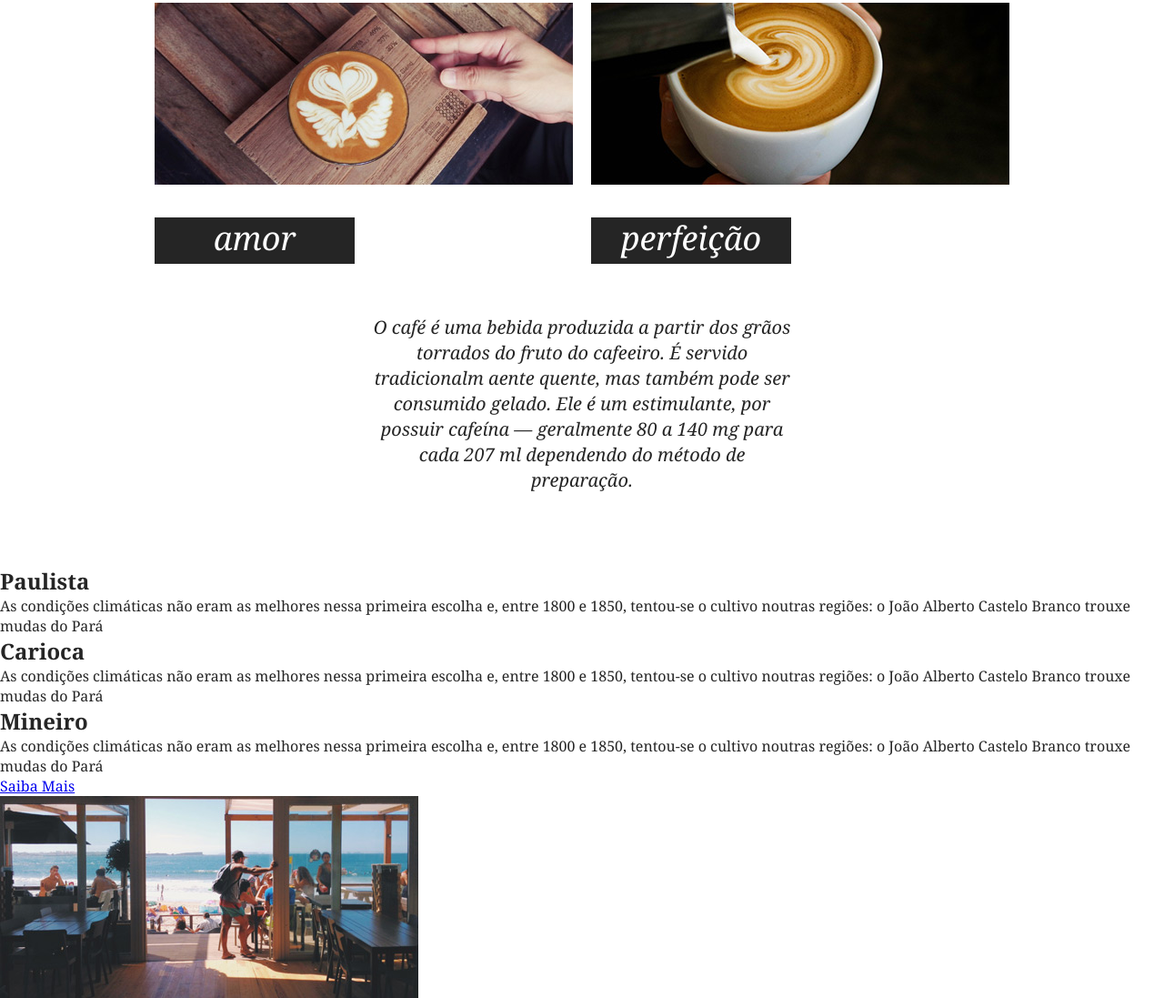
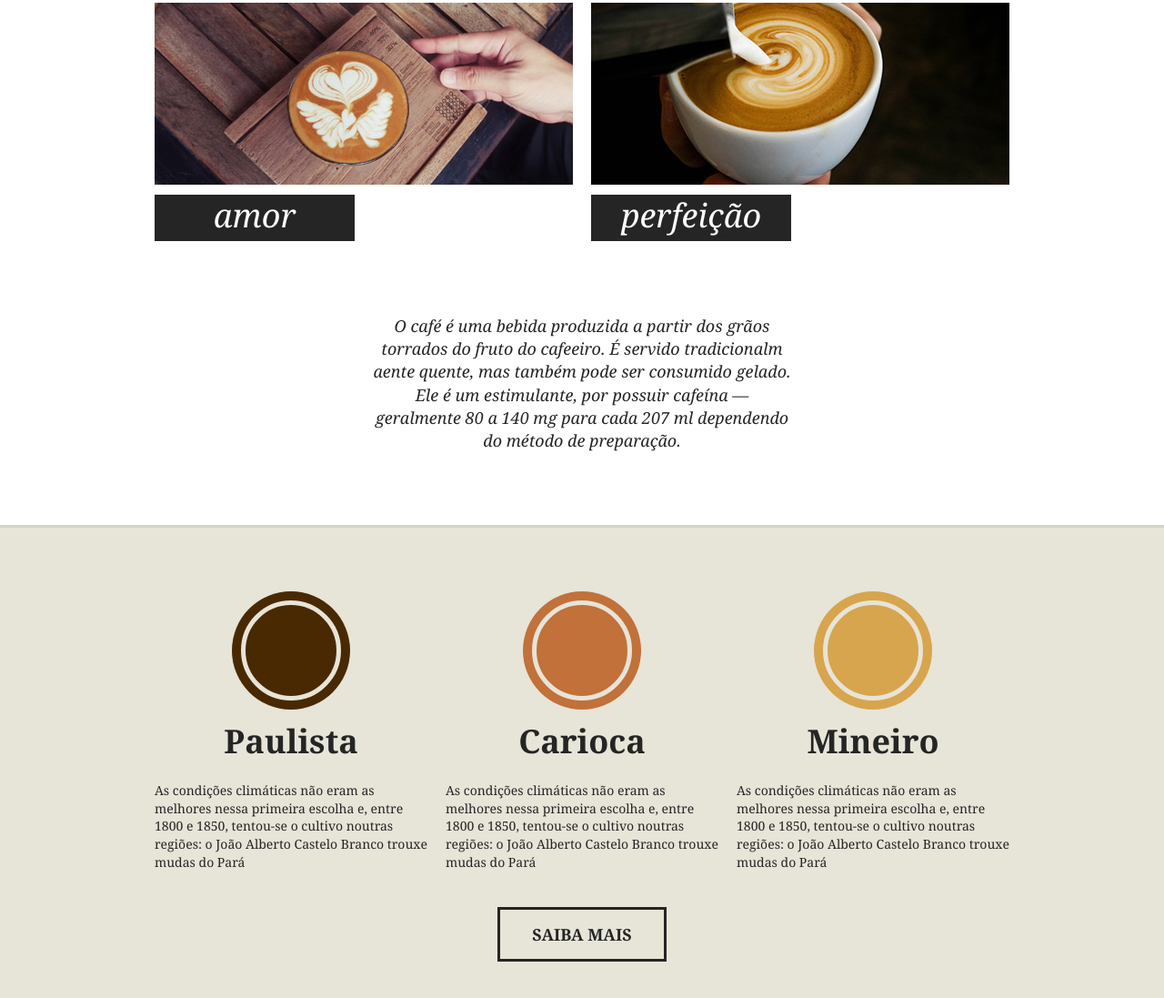
Before and after one commit to Jessycanoronha/Braf--css-puro, a plain HTML site: page index.html in a window 1280 px wide. Shown: the part 728-1825 px from the top of the page at 91% size. Drawn offline with Linux system fonts and the light colour scheme.

Commit message:
Styling the product class

```diff
--- a/css/style.css
+++ b/css/style.css
@@ -123,14 +123,90 @@ a.menu-logo{
     font-weight: normal;
     text-align: center;
     padding: 5px 0 10px 0;
+    top: -25px;
     position: relative;
 }
 
-.sobre > p{
-    font-size: 1.25em;
+.sobre > p {
+    font-size: 1.125em;
     line-height: 1.4em;
     font-style: italic;
     text-align: center;
     margin: 20px auto;
     max-width: 460px;
 }
+
+/*Produtos*/
+
+.produtos {
+    background: #e7e4d8;
+    padding: 60px 0;
+    border-top: 3px solid #d6d3c8;
+    border-bottom: 3px solid #d6d3c8;
+}
+
+.produtos-container {
+    max-width: 960px;
+    margin: 0 auto;
+}
+.produtos-container::after, .produtos-container::before{
+    content: '';
+    display: table;
+    clear: both;
+}
+
+.produtos-item{
+    width: 300px;
+    float: left;
+    margin: 0 10px 20px 10px;
+}
+
+.produtos-item h2 {
+    text-align: center;
+    font-size: 2.25em;
+    margin-bottom: 20px;
+}
+
+.produtos-item h2::before{
+    content: '';
+    display: block;
+    width: 100px;
+    height: 100px;
+    background: currentColor;
+    border-radius: 50%;
+    margin: 20px auto;
+    border: 5px solid #e7e4d8;
+    box-shadow: 0 0 0 10px currentColor;
+
+}
+
+h2.produtos-paulista::before {
+    color: #492901;
+}
+
+h2.produtos-carioca::before {
+    color: #c17139;
+}
+
+h2.produtos-mineiro::before {
+    color: #d7a54d;
+}
+
+.produtos-item p {
+    font-size: 0.875em;
+    line-height: 1.4em;
+}
+
+.produtos-btn {
+    width: 180px;
+    border: 3px solid;
+    color: #252525;
+    text-decoration: none;
+    display: block;
+    font-size: 1.125em;
+    font-weight: bold;
+    text-transform: uppercase;
+    text-align: center;
+    padding: 15px 0;
+    margin: 20px auto 0 auto;
+}
```
